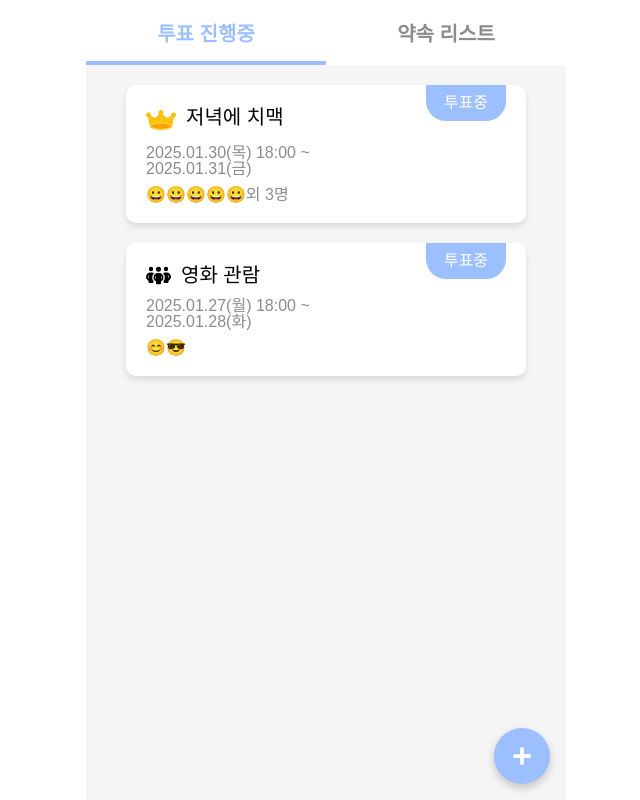
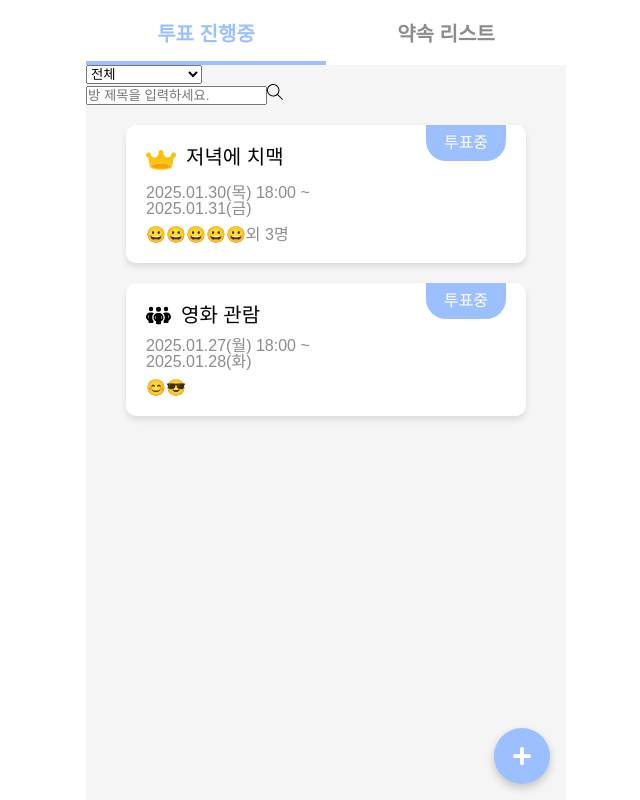
Before and after one commit to FRONT-END-BOOTCAMP-PLUS-3/moongchija, a Next.js app: page /user/appointments in a window 1280 px wide. Shown: the whole page, without its empty margins (314-954 px from the left). Built offline with nearby package versions, Linux system fonts and the light colour scheme; a web font is replaced by a local one.

Commit message:
[feat] appointments 페이지 약속 검색 기능 추가

```diff
--- a/app/user/appointments/page.tsx
+++ b/app/user/appointments/page.tsx
@@ -2,6 +2,7 @@
 
 import React, { useState } from "react";
 import styles from "./AppointmentsPage.module.scss";
+import { SlMagnifier } from "react-icons/sl";
 import TabMenu from "../../../components/tabMenu/TabMenu";
 import AppointmentList from "./components/AppointmentList";
 import CircleButton from "@/components/circleButton/CircleButton";
@@ -10,13 +11,14 @@ const AppointmentsPage: React.FC = () => {
   const tabs = ["투표 진행중", "약속 리스트"];
   const [currentTab, setCurrentTab] = useState<number>(0);
   const [showButtons, setShowButtons] = useState<boolean>(false);
+  const [searchText, setSearchText] = useState<string>("");
+  const [selectedOption, setSelectedOption] = useState<string>("전체");
 
-  // 투표 진행중 필터링된 데이터
+  // 필터링된 데이터
   const inProgressAppointments = appointments.filter(
     (appointment) => appointment.startDate && appointment.endDate
   );
 
-  // 약속 리스트 필터링된 데이터
   const confirmedAppointments = appointments.filter(
     (appointment) => appointment.confirmDate
   );
@@ -29,16 +31,66 @@ const AppointmentsPage: React.FC = () => {
     setShowButtons((prev) => !prev);
   };
 
+  const handleSearchChange = (e: React.ChangeEvent<HTMLInputElement>) => {
+    setSearchText(e.target.value);
+  };
+
+  const handleSelectChange = (e: React.ChangeEvent<HTMLSelectElement>) => {
+    setSelectedOption(e.target.value);
+  };
+
+  // 필터링된 데이터
+  const filteredAppointments = (appointments: AppointmentInfo[]) => {
+    return appointments
+      .filter((appointment) => {
+        if (selectedOption === "방장" && !appointment.isCreator) {
+          return false;
+        }
+        if (selectedOption === "예정" && !calculateCountdown(appointment.confirmDate!).includes("D-")) {
+          return false;
+        }
+        if (selectedOption === "종료" && calculateCountdown(appointment.confirmDate!) !== "종료") {
+          return false;
+        }
+        return true;
+      })
+      .filter((appointment) => {
+        return appointment.title.toLowerCase().includes(searchText.toLowerCase());
+      });
+  };
+
   return (
     <>
       <TabMenu tabs={tabs} onTabChange={handleTabChange} />
       <main className={styles.container}>
+        <section>
+          <select onChange={handleSelectChange} value={selectedOption}>
+            <option value="전체">전체</option>
+            <option value="방장">내가 방장인 약속</option>
+            {currentTab === 1 && (
+              <>
+                <option value="예정">예정된 약속</option>
+                <option value="종료">종료된 약속</option>
+              </>
+            )}
+          </select>
+          <div>
+            <input
+              type="text"
+              value={searchText}
+              onChange={handleSearchChange}
+              placeholder="방 제목을 입력하세요."
+            />
+            <SlMagnifier />
+          </div>
+        </section>
+
         <section className={styles.listBox}>
-        {currentTab === 0 && (
-            <AppointmentList appointments={inProgressAppointments} />
+          {currentTab === 0 && (
+            <AppointmentList appointments={filteredAppointments(inProgressAppointments)} />
           )}
           {currentTab === 1 && (
-            <AppointmentList appointments={confirmedAppointments} />
+            <AppointmentList appointments={filteredAppointments(confirmedAppointments)} />
           )}
         </section>
 
@@ -57,6 +109,7 @@ const AppointmentsPage: React.FC = () => {
 };
 
 export default AppointmentsPage;
+
 
 // 더미 데이터
 // types.ts
@@ -110,8 +163,16 @@ export const appointments: AppointmentInfo[] = [
     isCreator: false,
     extraParticipants: 1,
   },
+  {
+    id: 4,
+    title: "확정된 영화 약속",
+    confirmDate: new Date(2025, 0, 25, 18, 0),
+    confirmPlace: "강남역",
+    participants: ["😊", "😎", "🙂", "😎", "🙂"],
+    isCreator: false,
+    extraParticipants: 1,
+  },
 ];
-
 
 // 유틸 함수 모음
 // utils/dateUtils.ts
```
